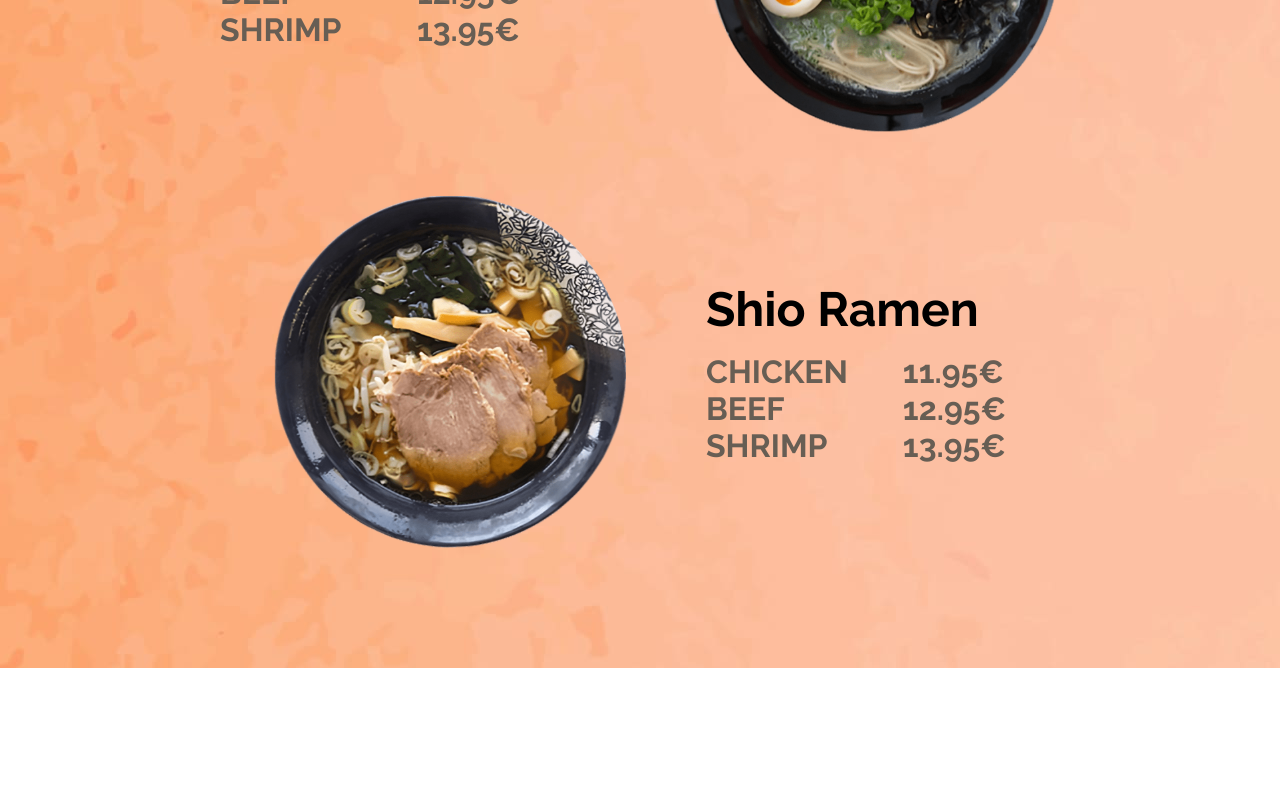
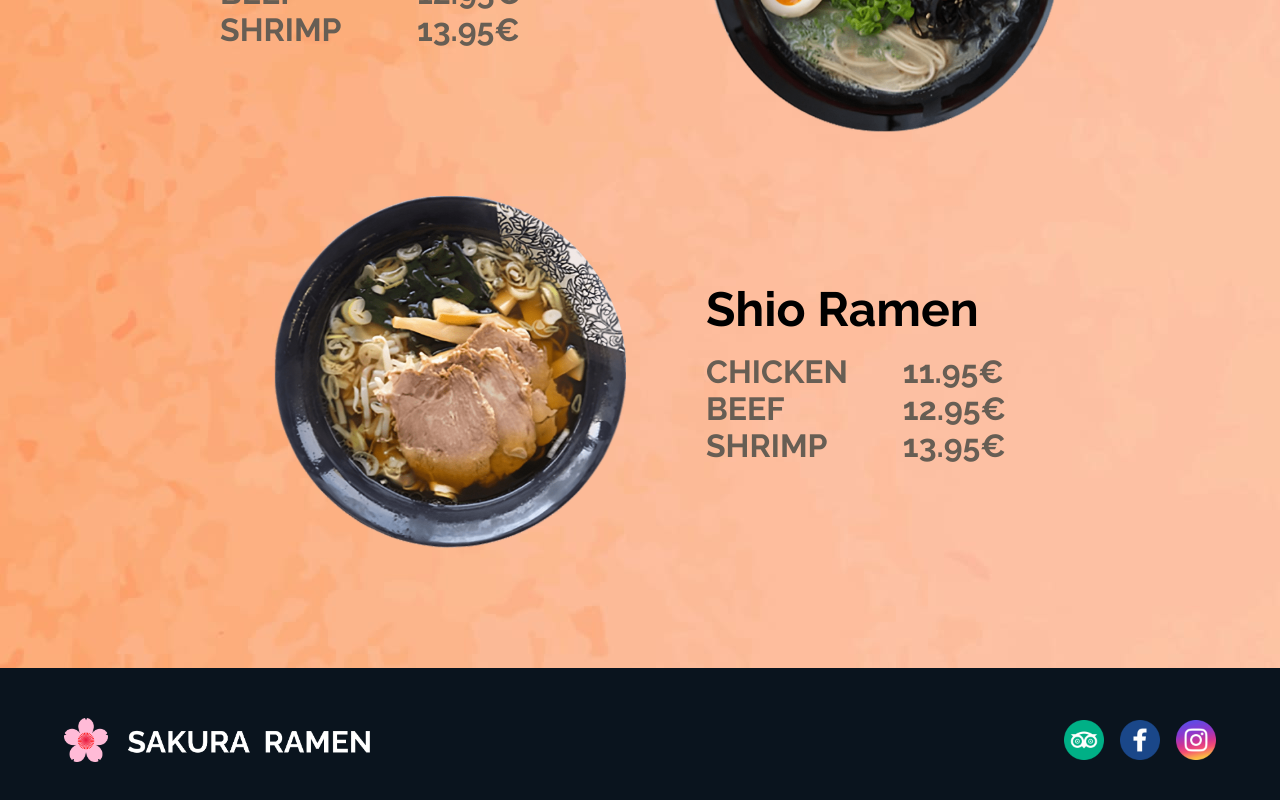
Before and after one commit to devhorn/angular_restaurant_website, an Angular app: page / in a window 1280 px wide. Shown: the part 2388-3188 px from the top of the page. Before the commit the page ends 3056 px from the top, so only its background shows below. Built offline with nearby package versions, Linux system fonts and the light colour scheme.

Commit message:
designed footer

```diff
--- a/src/app/app.component.html
+++ b/src/app/app.component.html
@@ -1,3 +1,3 @@
 <app-main-content></app-main-content>
-
+<app-footer></app-footer>
 <router-outlet></router-outlet>
--- a/src/app/app.component.ts
+++ b/src/app/app.component.ts
@@ -2,11 +2,12 @@ import { Component } from '@angular/core';
 import { CommonModule } from '@angular/common';
 import { RouterOutlet } from '@angular/router';
 import { MainContentComponent } from './main-content/main-content.component';
+import { FooterComponent } from './shared/footer/footer.component';
 
 @Component({
   selector: 'app-root',
   standalone: true,
-  imports: [CommonModule, RouterOutlet, MainContentComponent],
+  imports: [CommonModule, RouterOutlet, MainContentComponent, FooterComponent],
   templateUrl: './app.component.html',
   styleUrl: './app.component.scss',
 })
--- /dev/null
+++ b/src/app/shared/footer/footer.component.html
@@ -0,0 +1,21 @@
+<footer>
+  <img
+    src="./../../../assets/img/5_section_footer/PNG/sakura_ramen_logo_and_text.png"
+    alt="Sakura Ramen Logo"
+  />
+
+  <div>
+    <img
+      src="./../../../assets/img/5_section_footer/PNG/tripadvisor_logo.png"
+      alt="Tripadvisor"
+    />
+    <img
+      src="./../../../assets/img/5_section_footer/PNG/facebook_logo.png"
+      alt="facebook_logo"
+    />
+    <img
+      src="./../../../assets/img/5_section_footer/PNG/instagrram_logo.png"
+      alt="instagram"
+    />
+  </div>
+</footer>
--- /dev/null
+++ b/src/app/shared/footer/footer.component.scss
@@ -0,0 +1,22 @@
+footer {
+  height: 144px;
+  width: 100%;
+  background-color: #0a141e;
+  display: flex;
+  align-items: center;
+  justify-content: space-between;
+  padding-left: 64px;
+  padding-right: 64px;
+
+  > img {
+    height: 44px;
+  }
+
+  > div {
+    display: flex;
+    gap: 16px;
+    > img {
+      height: 40px;
+    }
+  }
+}
```
Also changed, not shown: src/app/shared/footer/footer.component.ts (added, +12 -0 lines), 1 other file (tests, documents, lock files or other folders).
